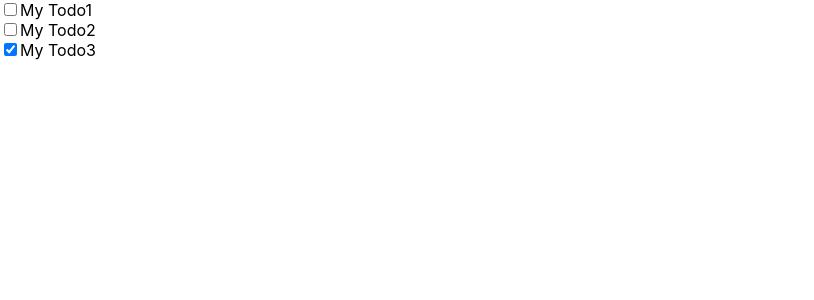
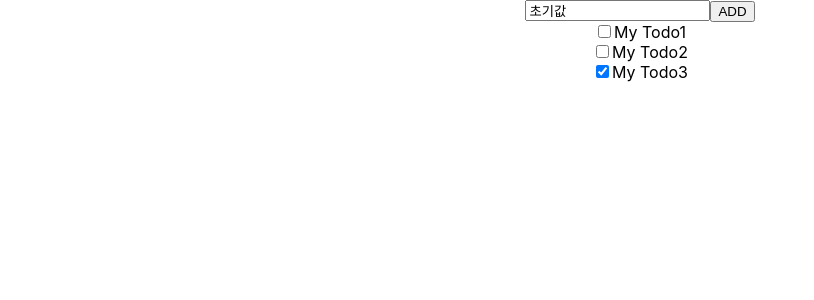
Before and after one commit to kimyena1123/todoList-app, a React (Create React App) app in the folder client/: page / in a window 1280 px wide. Shown: the top 300 px of the page, without its empty margins (0-814 px from the left). Built offline with nearby package versions, Linux system fonts and the light colour scheme.

Commit message:
feat: Todo 추가기능 기본구조

```diff
--- a/client/src/App.js
+++ b/client/src/App.js
@@ -1,6 +1,7 @@
 import './App.css';
 import { useState } from "react";
 import Todo from './components/Todo';
+import AddTodo from './components/AddTodo'
 
 function App() {
   //가상 데이터 -> back에서 가져와야 함.
@@ -25,20 +26,18 @@ function App() {
 
 
   return (
-    todoItems.map((item) => {
+    <div className="App">
+      <AddTodo />
 
-      return(//반복
-        <div key = {item.id}>
-          <Todo item = {item}/>
-          {/*
-            id = {item.id}
-            title = {item.title}
-            done = {item.done}
-           */}
-        </div>
-      )
+      {todoItems.map((item) => {
+        console.log('item >> ', item);
 
-    })
+        return(
+          <Todo key = {item.id} item = {item} />
+        )
+      })
+      }
+    </div>
   );
 }
 
--- /dev/null
+++ b/client/src/components/AddTodo.js
@@ -0,0 +1,41 @@
+import {useState} from "react";
+//1. 함수형 컴포넌트
+//2. input과 button을 가짐
+//3. app.js 어디가에서 addTodo 컴포넌트 추가
+// => 사용자 입력을 받음.
+
+const AddTodo = () => {
+
+    //사용자가 입력한 값(title) 저장할 객체
+    // (id, title, done에 대한 정보를 저장해야 하기에 객체 형태로!)
+    const [todoItem, setTodoItem] = useState({
+        title: '초기값'
+    });
+
+    //험수
+    const handleKeyPress = (e) =>{
+        if(e.key == "Enter"){
+            onButtonClick();
+        }
+    }
+
+    const onButtonClick = () =>{
+        //props로 받아온 addItem 함수 실행함.
+    }
+
+    return(
+        <div className="AddTodo">
+            <input type="text"
+                    placeholder="Add yout new Todo"
+                    value={todoItem.title}
+                    onChange={(e) => {setTodoItem({title: e.target.value})}}
+                    onKeyPress={handleKeyPress}
+            />
+
+            {/* button을 누르면 밑에 Todo 리스트가 추가됨 */}
+            <button onClick={onButtonClick}>ADD</button>
+        </div>
+    )
+}
+
+export default AddTodo;
```
